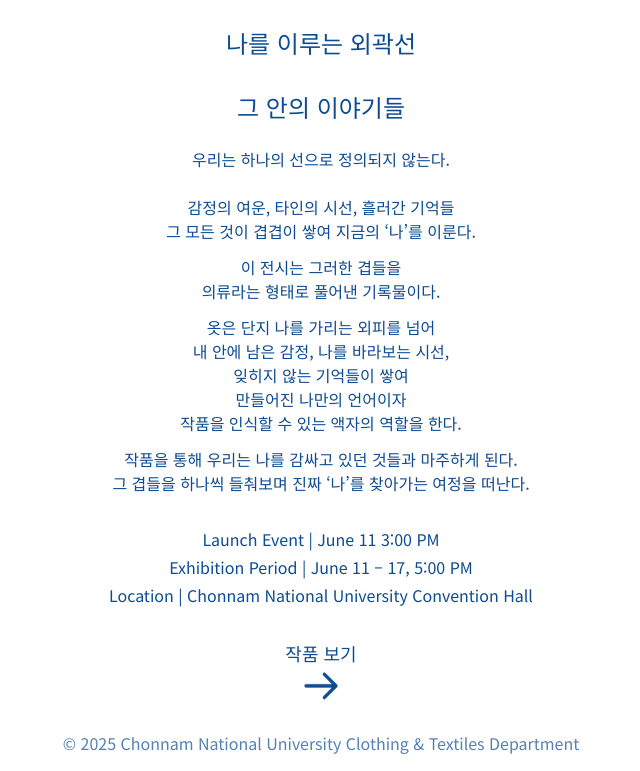
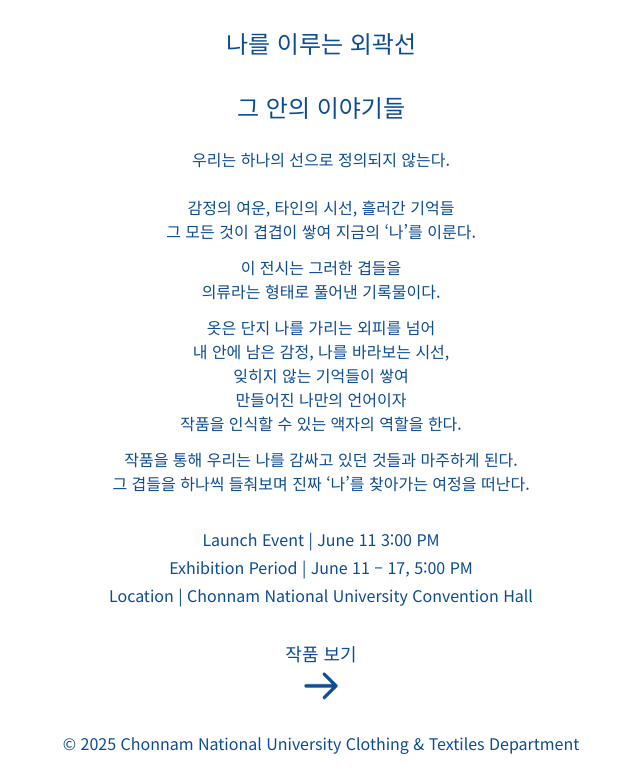
Before and after one commit to Superkid0714/CNU-Clothing-Department-Graduation-Work, a React (Vite) app in the folder cnu-clothing/: page / in a window 1280 px wide. Shown: the part 241-1012 px from the top of the page, without its empty margins (319-959 px from the left). Built offline with nearby package versions, Linux system fonts and the light colour scheme.

Commit message:
♻️ refactor : 랜딩 페이지에서 copylight 출력 수정

```diff
--- a/cnu-clothing/src/pages/PreviewPosterPage.jsx
+++ b/cnu-clothing/src/pages/PreviewPosterPage.jsx
@@ -74,7 +74,7 @@ const PreviewPosterPage = () => {
           </div>
 
           {/* 설명 텍스트 */}
-          <div className="mb-8 md:mb-8 text-xs sm:text-sm md:text-sm lg:text-base leading-relaxed text-blue-800 opacity-80 max-w-2xl mx-auto animate-slide-up delay-800">
+          <div className="mb-8 md:mb-8 text-xs sm:text-sm md:text-sm lg:text-base leading-relaxed text-blue-800 opacity-80 max-w-2xl mx-auto animate-slide-up delay-600">
             <p className="mb-6 md:mb-6">
               우리는 하나의 선으로 정의되지 않는다.
             </p>
@@ -106,7 +106,7 @@ const PreviewPosterPage = () => {
           </div>
 
           {/* 전시 정보 */}
-          <div className="mb-10 md:mb-8 text-sm md:text-base text-blue-800 opacity-90 animate-slide-up delay-1000">
+          <div className="mb-10 md:mb-8 text-sm md:text-base text-blue-800 opacity-90 animate-slide-up delay-800">
             <p className="mb-1">Launch Event | June 11 3:00 PM</p>
             <p className="mb-1">Exhibition Period | June 11 – 17, 5:00 PM</p>
             <p className="mb-1">
@@ -144,7 +144,7 @@ const PreviewPosterPage = () => {
       </div>
 
       {/* 푸터 */}
-      <footer className="py-4 text-center text-xs sm:text-sm md:text-base text-blue-800 opacity-70">
+      <footer className="py-4 text-center text-xs sm:text-sm md:text-base text-blue-800 opacity-70 animate-fade-in delay-1200">
         <p>
           © 2025 Chonnam National University Clothing & Textiles Department
         </p>
--- a/cnu-clothing/src/previewStyle.css
+++ b/cnu-clothing/src/previewStyle.css
@@ -1,4 +1,3 @@
-/* Preview page animations and styles */
 @keyframes bounce {
   0%,
   100% {
@@ -13,7 +12,7 @@
   animation: bounce 1s infinite ease-in-out;
 }
 
-/* 애니메이션 딜레이 클래스 추가 */
+/* 애니메이션 딜레이 클래스 */
 .delay-200 {
   animation-delay: 0.2s;
 }
@@ -32,6 +31,10 @@
 
 .delay-1000 {
   animation-delay: 1s;
+}
+
+.delay-1200 {
+  animation-delay: 1.2s;
 }
 
 /* Font display for the main title */
@@ -112,3 +115,8 @@
 html {
   scroll-behavior: smooth;
 }
+
+/* 푸터가 맨 처음에 나타나지 않도록 초기 상태를 투명하게 설정 */
+footer.animate-fade-in {
+  opacity: 0;
+}
```
